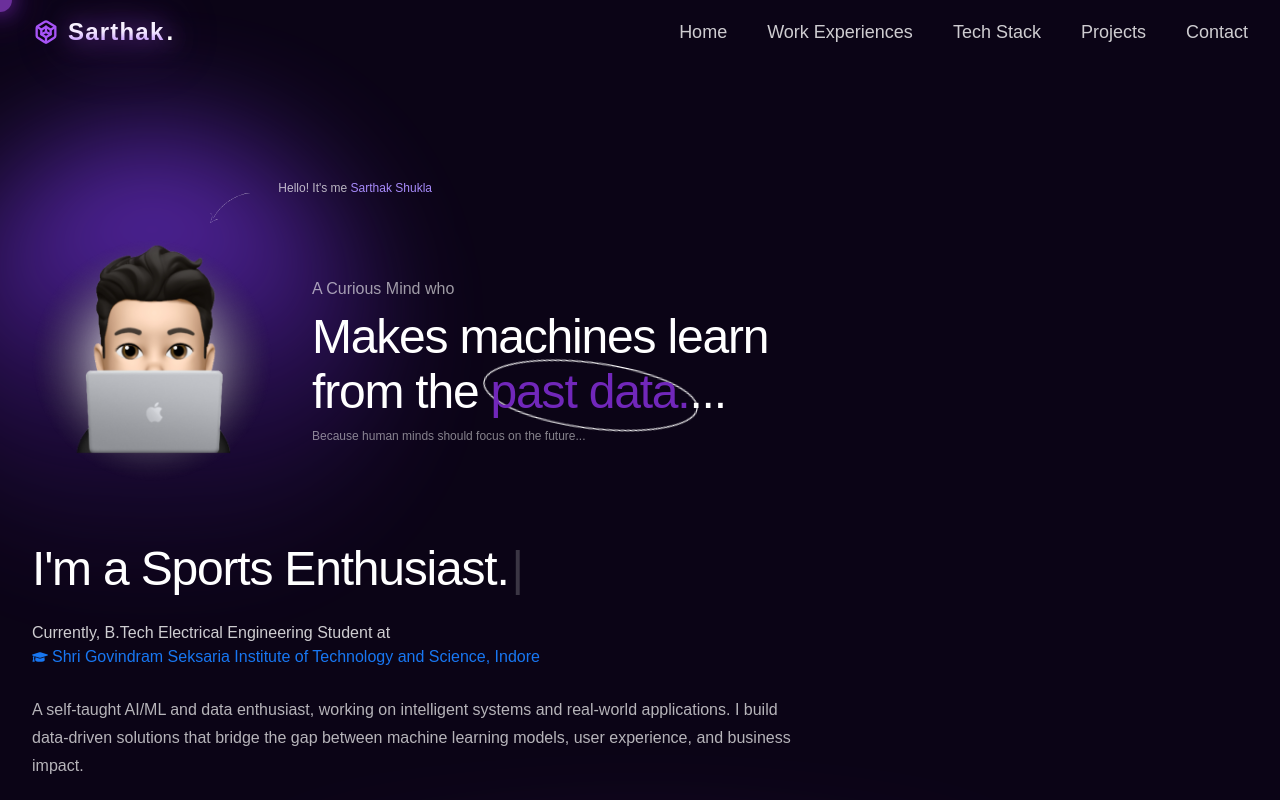
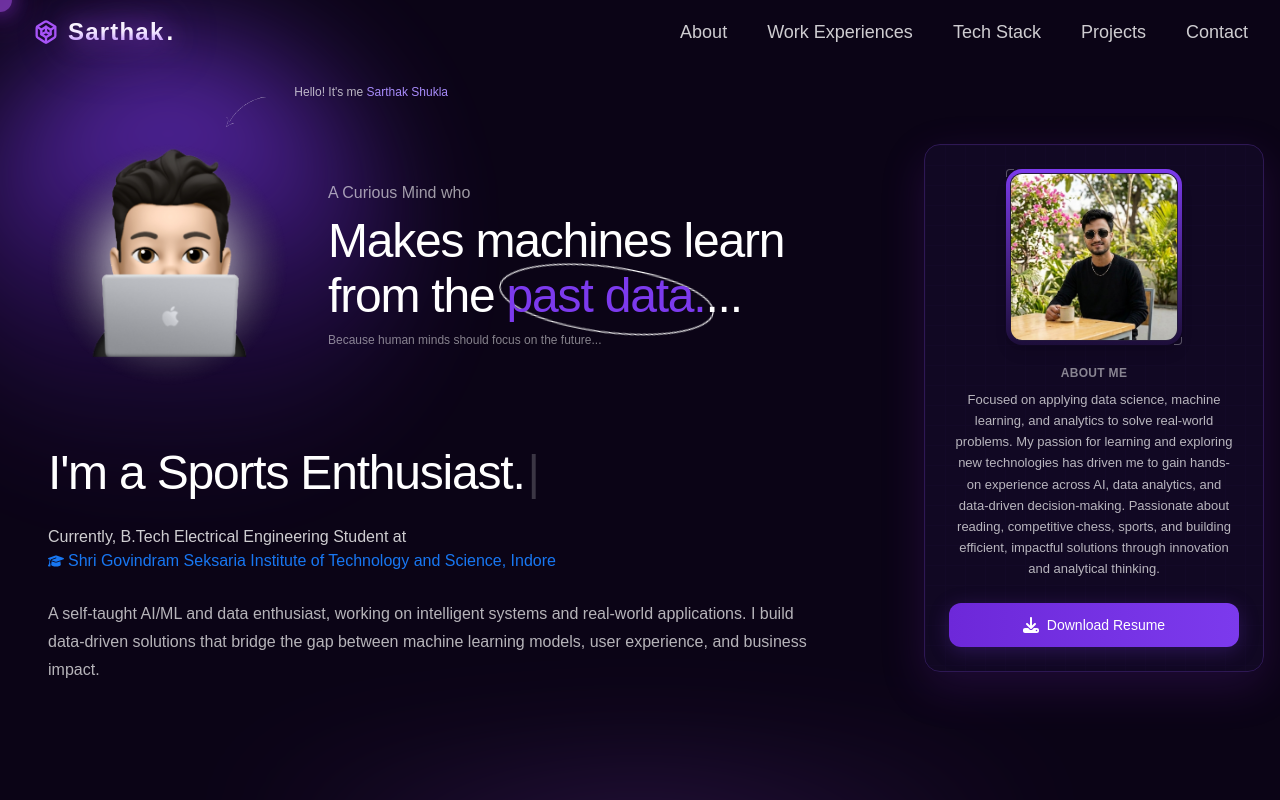
Before and after one commit to SARTHAKSS73/Portfolio-Website, a Next.js app: page / in a window 1280 px wide. Shown: the top 800 px of the page. Built offline with nearby package versions, Linux system fonts and the light colour scheme; a web font is replaced by a local one.

Commit message:
added about section in here section

```diff
--- a/src/app/Components/Header.tsx
+++ b/src/app/Components/Header.tsx
@@ -33,7 +33,7 @@ const Header = () => {
         </Link>
         {/* desktop wala naviation menu */}
         <nav className="hidden md:flex space-x-10 font-medium text-lg text-white/80">
-          <Link href="#home" className="hover:text-[#a855f7] transition duration-200">Home</Link>
+          <Link href="#home" className="hover:text-[#a855f7] transition duration-200">About</Link>
           <Link href="#about" className="hover:text-[#a855f7] transition duration-200">Work Experiences</Link>
           <Link href="#Tech Stack" className="hover:text-[#a855f7] transition duration-200">Tech Stack</Link>
           <Link href="#projects" className="hover:text-[#a855f7] transition duration-200">Projects</Link>
@@ -47,7 +47,7 @@ const Header = () => {
         {isOpen && (
           <div className="md:hidden px-6 pb-4">
             <div className="flex flex-col gap-3 text-base font-medium text-white/80">
-            <Link href="#home" className="hover:text-[#a855f7] transition duration-200">Home</Link>
+            <Link href="#home" className="hover:text-[#a855f7] transition duration-200">About</Link>
             <Link href="#about" className="hover:text-[#a855f7] transition duration-200">Work Experience</Link>
             <Link href="#Tech Stack" className="hover:text-[#a855f7] transition duration-200">Tech Stack</Link>
             <Link href="#projects" className="hover:text-[#a855f7] transition duration-200">Projects</Link>
--- a/src/app/Components/HereSection.tsx
+++ b/src/app/Components/HereSection.tsx
@@ -2,32 +2,37 @@
 
 import Image from "next/image";
 import React from "react";
-import { FaGraduationCap } from "react-icons/fa";
-import { Typewriter } from 'react-simple-typewriter'
+import { FaGraduationCap, FaDownload } from "react-icons/fa6";
+import { Typewriter } from 'react-simple-typewriter';
 import ScrollReveal from "./ScrollReveal";
 
 const HereSection = () => {
   return (
-    <section id="home" className="relative pt-36 pb-24">
-      <div className="mt-12 md:mt-24">
+    <section id="home" className="relative pt-36 pb-24 min-h-[90vh] flex items-center">
+      {/* Container wrapper remains completely default, allowing text to expand naturally */}
+      <div className="w-full max-w-7xl mx-auto px-4 relative">
+
+        {/* =========================================================================
+           LEFT & MAIN AREA: Your Exact Original Layout, Restored to 100% Native Width
+           ========================================================================= */}
+        <div className="w-full flex flex-col">
+
           {/* avatar and headline */}
           <ScrollReveal stagger={0.12} className="flex flex-col md:flex-row gap-8 items-start md:items-center">
             {/* avatar and greetings */}
             <div className="relative flex justify-center md:justify-end">
-            {/* Gradient background mesh fixed */}
               <div className="pointer-events-none absolute -inset-12 md:-inset-24 rounded-full bg-linear-to-b from-[#7c3aed] via-[#6d28d9]/30 to-transparent blur-3xl opacity-90"></div>
               <div className="relative">
                   <Image src="/images/avatar.png" alt="avatar image" width={240} height={240} className="relative" priority/>
 
                   {/* small greeting with curve arrow */}
-                <div  className="select-none pointer-events-none absolute -top-8 -right-6 md:-top-16 md:-right-40 text-xs text-white/70">
+                  <div className="select-none pointer-events-none absolute -top-8 -right-6 md:-top-16 md:-right-40 text-xs text-white/70 w-max">
                       <div className="relative flex items-center justify-end">
                           <div className="relative w-16 h-6 md:w-24 md:h-16">
-                            <Image src="/images/hero-arrow.png" alt="arrow image" fill  className="object-contain scale-x-100 -rotate-6" priority/>
+                              <Image src="/images/hero-arrow.png" alt="arrow image" fill className="object-contain scale-x-100 -rotate-6" priority/>
                           </div>
                           <div className="-mt-6 md:-mt-10 shrink-0">
                               <span>Hello! It's me {" "}</span>
-                            {/* RESTORED: Sarthak Shukla */}
                               <span className="text-[#a78bfa]">Sarthak Shukla</span>
                           </div>
                       </div>
@@ -41,12 +46,13 @@ const HereSection = () => {
                 A Curious Mind who
               </p>
 
-            <h1 className="text-4xl sm:text-5xl font-normal tracking-tight leading-[1.15]">
-              <span className="block">Makes machines learn </span>
+              {/* FIXED: 'Makes machines learn' is guaranteed back on a single line */}
+              <h1 className="text-4xl sm:text-5xl font-normal tracking-tight leading-[1.15] whitespace-nowrap md:whitespace-normal">
+                <span className="block md:inline-block">Makes machines learn </span>
                 <span className="block">
                   from the {" "}
                   <span className="relative inline-block align-baseline">
-                  <span className="relative z-10 text-[#7127BA]">past data.</span>
+                    <span className="relative z-10 text-[#7c3aed] font-medium">past data.</span>
                     <span className="pointer-events-none absolute -inset-x-2 -inset-y-2 translate-y-1 -z-10 rotate-12">
                       <Image
                         src="/images/ellipse.png"
@@ -93,6 +99,56 @@ const HereSection = () => {
               </p>
           </ScrollReveal>
         </div>
+
+        {/* RIGHT SIDEBAR: Absolute layout on desktop to sit outside text flow completely*/}
+        <div className="w-full lg:w-auto lg:absolute lg:top-0 lg:right-0 xl:-right-4 flex justify-center mt-16 lg:mt-0 z-30">
+          <ScrollReveal delay={0.2} className="w-full max-w-[340px]">
+            <div className="relative w-full bg-[#130927]/80 border border-[#2e1854] rounded-2xl p-6 shadow-[0_15px_45px_rgba(113,39,186,0.2)] hover:border-[#7c3aed]/40 hover:shadow-[0_20px_55px_rgba(113,39,186,0.35)] transition-all duration-300 group flex flex-col items-center">
+
+              <div className="absolute inset-0 bg-[linear-gradient(to_right,#1f1137_1px,transparent_1px),linear-gradient(to_bottom,#1f1137_1px,transparent_1px)] bg-[size:20px_20px] opacity-20 rounded-2xl pointer-events-none" />
+
+              {/* 1. Photo Frame */}
+              <div className="relative w-44 h-44 rounded-2xl p-1 bg-gradient-to-b from-[#7c3aed] to-[#1d0e3a] shadow-lg mb-5 transition-transform duration-500 group-hover:scale-[1.02]">
+                <div className="relative w-full h-full rounded-xl overflow-hidden bg-[#180d31] border border-white/5">
+                  <Image
+                    src="/images/personal-photo.png"
+                    alt="Sarthak Shukla Real Photo"
+                    fill
+                    className="object-cover"
+                  />
+                </div>
+                <span className="absolute top-0 left-0 w-2 h-2 border-t border-l border-white/30 rounded-tl" />
+                <span className="absolute bottom-0 right-0 w-2 h-2 border-b border-r border-white/30 rounded-br" />
+              </div>
+
+              {/* 2. Mini Bio Details */}
+              <div className="relative z-10 text-center w-full">
+                <h4 className="text-md font-semibold text-white tracking-wide mb-2 uppercase text-white/50 text-xs">
+                  About Me
+                </h4>
+                <p className="text-xs sm:text-[13px] text-white/70 leading-relaxed font-sans mb-6 px-1">
+                   Focused on applying data science, machine learning, and analytics to solve real-world problems. My passion for learning and exploring new technologies has driven me to gain hands-on experience across AI, data analytics, and data-driven decision-making. Passionate about reading, competitive chess, sports, and building efficient, impactful solutions through innovation and analytical thinking.
+                </p>
+              </div>
+
+              {/* 3. Resume Link Trigger Button */}
+              <div className="relative z-10 w-full mt-auto">
+                <a
+                  href="/documents/Sarthak_Shukla_Resume.pdf"
+                  target="_blank"
+                  rel="noopener noreferrer"
+                  className="w-full inline-flex items-center justify-center gap-2 px-5 py-3 rounded-xl bg-gradient-to-r from-[#6d28d9] to-[#7c3aed] text-white font-medium text-sm hover:from-[#7c3aed] hover:to-[#8b5cf6] active:scale-[0.98] shadow-[0_4px_20px_rgba(124,58,237,0.25)] transition-all cursor-pointer group/btn"
+                >
+                  <FaDownload className="size-4 transition-transform group-hover/btn:-translate-y-0.5" />
+                  Download Resume
+                </a>
+              </div>
+
+            </div>
+          </ScrollReveal>
+        </div>
+
+      </div>
     </section>
   );
 };
```
Also changed, not shown: public/images/personal-photo.png (added), 1 other file (tests, documents, lock files or other folders). Lines whose indentation alone changed are shown as unchanged.
